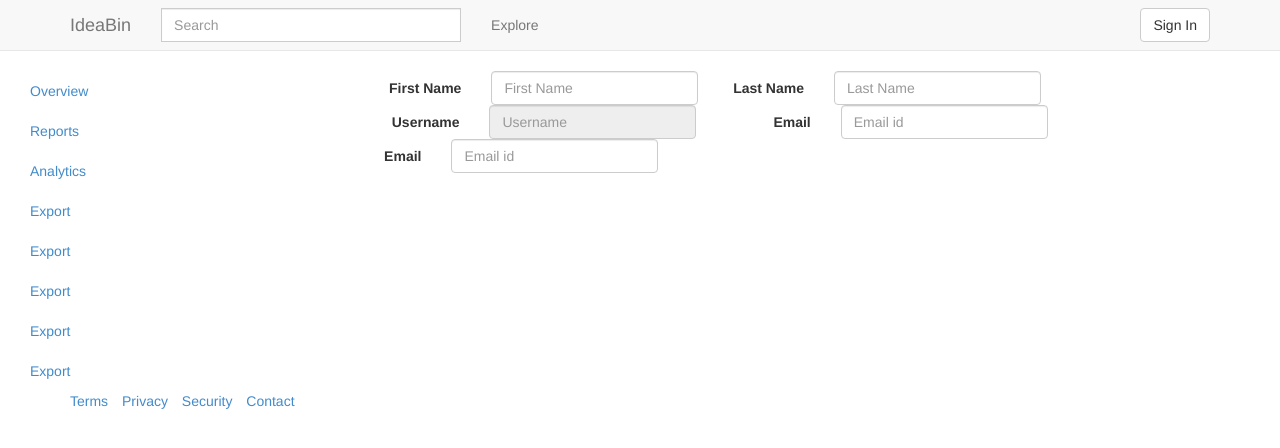
After one commit to prerit2010/web-frontend, a Flask app: template frontend/templates/profile_update.html in a window 1280 px wide. The commit adds this page. Shown: the top 448 px of the page. Run offline with Flask 2, Linux system fonts and the light colour scheme; the template is opened without the code that fills it, so the values that code supplies are empty; style sheets or scripts are compiled from the project's sources; parts of the project's set-up code (start-up, migrations or seed data) failed here and were passed over; some libraries are stand-ins or nearby versions.

Commit message:
Login and profile update

```diff
--- a/frontend/templates/base.html
+++ b/frontend/templates/base.html
@@ -24,42 +24,54 @@
           <a class="navbar-brand" href="#">IdeaBin</a>
         </div>
         <div class="navbar-collapse collapse">
-          <form class="navbar-form navbar-left form-inline" id="search" role="search">
+          <form class="navbar-form navbar-left" id="search" role="search">
             <div class="form-group-group">
-              <div class="input-group" style="width: 500px">
+              <div class="input-group" style="width: 300px">
                 <input type="text" class="form-control" placeholder="Search">
               </div>
             </div> <!-- END form group div -->
           </form> <!-- END search bar form -->
-          <form class="navbar-form navbar-right" role="form">
-            <div class="form-group">
-              <button type="button" class="btn btn-default">Sign In</button>
-            </div>
-          </form>
+
+
+
 
           <ul class="nav navbar-nav">
             <li>
               <a href="#">Explore</a>
             </li>
-            <li>
-              <a href="#">Features</a>
-            </li>
-            <li>
-              <a href="#">Enterprise</a>
-            </li>
-            <li>
-              <a href="#">Blog</a>
-            </li>
+
           </ul>
+
+                    <form class="navbar-form navbar-right" role="form">
+            <div class="form-group">
+              <button type="button" class="btn btn-default" >Sign In</button>
+
+            </div>
+          </form>
+
+         <!--  <ul class="nav pull-right">
+          <li class="dropdown" id="menuLogin">
+            <a class="dropdown-toggle " href="#" data-toggle="dropdown" id="navLogin">Login</a>
+            <div class="dropdown-menu " style="padding:17px;">
+              <form class="form " id="formLogin">
+                <input name="username" id="username" type="text" placeholder="Username">
+                <input name="password" id="password" type="password" placeholder="Password"><br>
+                <button type="button" id="btnLogin" class="btn">Login</button>
+              </form>
+            </div>
+          </li>
+        </ul> -->
+
       </div>
      </div>
   </div>
+
 
     {%- block content %}
     {% endblock -%}
     {%- block  footer %}
 
-    <div class="footer top-buffer">
+    <footer class="footer top-buffer">
       <div class="container">
         <ul class="list-inline">
           <li><a href="/">Terms</a></li>
@@ -68,7 +80,7 @@
           <li><a href="/">Contact</a></li>
         </ul>
       </div>
-    </div>
+    </footer>
 
     {% endblock -%}
     {%- block scripts %}
--- a/frontend/templates/index.html
+++ b/frontend/templates/index.html
@@ -14,7 +14,7 @@
          <h1 style="font-family : forte; color : white ;">IdeaBin</h1>
          <p style="color : white">Got an Idea ? Text here.Text here.Text here.Text here.Text here.Text here.Text here.Text here.Text here.</p>
          <button type="button" class="btn btn-primary btn-lg">Post an Idea</button>
-         <a href="/add_idea.html">Home</a>
+
         </div>
         <div class = "col-md-6">
           <form role="form" class = "form-group">
@@ -102,6 +102,6 @@
 
 </body>
 </HTML>
-458565
+
 
 {% endblock %}
--- /dev/null
+++ b/frontend/templates/profile_update.html
@@ -0,0 +1,103 @@
+{% extends 'base.html' %}
+{% block content %}
+<HTML>
+<HEAD>
+
+</HEAD>
+<body>
+    <div class="container-fluid">
+        <div class="row">
+            <div class="col-sm-3 col-md-3 sidebar">
+                <ul class="nav nav-sidebar">
+                    <li class="active"><a href="#">Overview</a></li>
+                    <li><a href="#">Reports</a></li>
+                    <li><a href="#">Analytics</a></li>
+                    <li><a href="#">Export</a></li>
+                    <li><a href="#">Export</a></li>
+                    <li><a href="#">Export</a></li>
+                    <li><a href="#">Export</a></li>
+                    <li><a href="#">Export</a></li>
+                </ul>
+
+            </div>
+            <div class = "col-md-8">
+                <form class="form-inline top-buffer" role="form">
+
+                    <div class="form-group form-horizontal">
+
+                        <label class="col-sm-5 control-label">First Name</label>
+                        <div class="col-sm-5">
+                            <input type="text" class="form-control" id="inputPassword" placeholder="First Name">
+
+                        </div>
+
+
+                    </div>
+                    <div class="form-group form-horizontal">
+                        <label for="inputPassword" class="col-sm-5 control-label">Last Name</label>
+                        <div class="col-sm-5">
+                            <input type="text" class="form-control" id="inputPassword" placeholder="Last Name">
+                        </div>
+                    </div>
+                    <div class="form-group form-horizontal top-buffer">
+                        <label for="inputPassword" class="col-sm-5 control-label">Username</label>
+                        <div class="col-sm-5">
+                            <input type="text" class="form-control" id="inputPassword" placeholder="Username" disabled="true">
+                        </div>
+                    </div>
+
+                    <div class="form-group form-horizontal top-buffer">
+                        <label for="inputPassword" class="col-sm-6 control-label">Email</label>
+                        <div class="col-sm-5">
+                            <input type="text" class="form-control" id="inputPassword" placeholder="Email id">
+                        </div>
+                    </div>
+
+                    <div class="form-group form-horizontal top-buffer">
+                        <label for="inputPassword" class="col-sm-4 control-label">Email</label>
+                        <div class="col-sm-4">
+                            <input type="text" class="form-control" id="inputPassword" placeholder="Email id">
+                        </div>
+                    </div>
+                </form>
+            </div>
+            <div class="col-md-2">
+            </div>
+
+
+        <!-- <div class="col-md-6">
+        </div>
+ -->
+        </div>
+
+
+      </div>
+      <!-- <div class="container">
+            <div class="col-md-2">
+            </div>
+            <div class = "col-md-6">
+                <form class = "form-horizontal" role = "form">
+                    <div class="form-group">
+
+                        <label class="col-sm-4 control-label">Username</label>
+                        <div class="col-sm-4">
+                            <input type="text" class="form-control" id="inputPassword" placeholder="Username" disabled="true">
+
+                        </div>
+
+                    </div>
+                </form>
+            </div>
+            <div class="col-md-5">
+            </div>
+      </div>
+       -->
+
+
+
+
+</body>
+</HTML>
+
+
+{% endblock %}
--- a/frontend/views/__init__.py
+++ b/frontend/views/__init__.py
@@ -7,4 +7,4 @@ index_bp = Blueprint('index', __name__)
 
 @index_bp.route('/')
 def show_index():
-    return render_template('add_idea.html')
+    return render_template('login.html')
```
Also changed, not shown: frontend/templates/login.html (added, +37 -0 lines).
